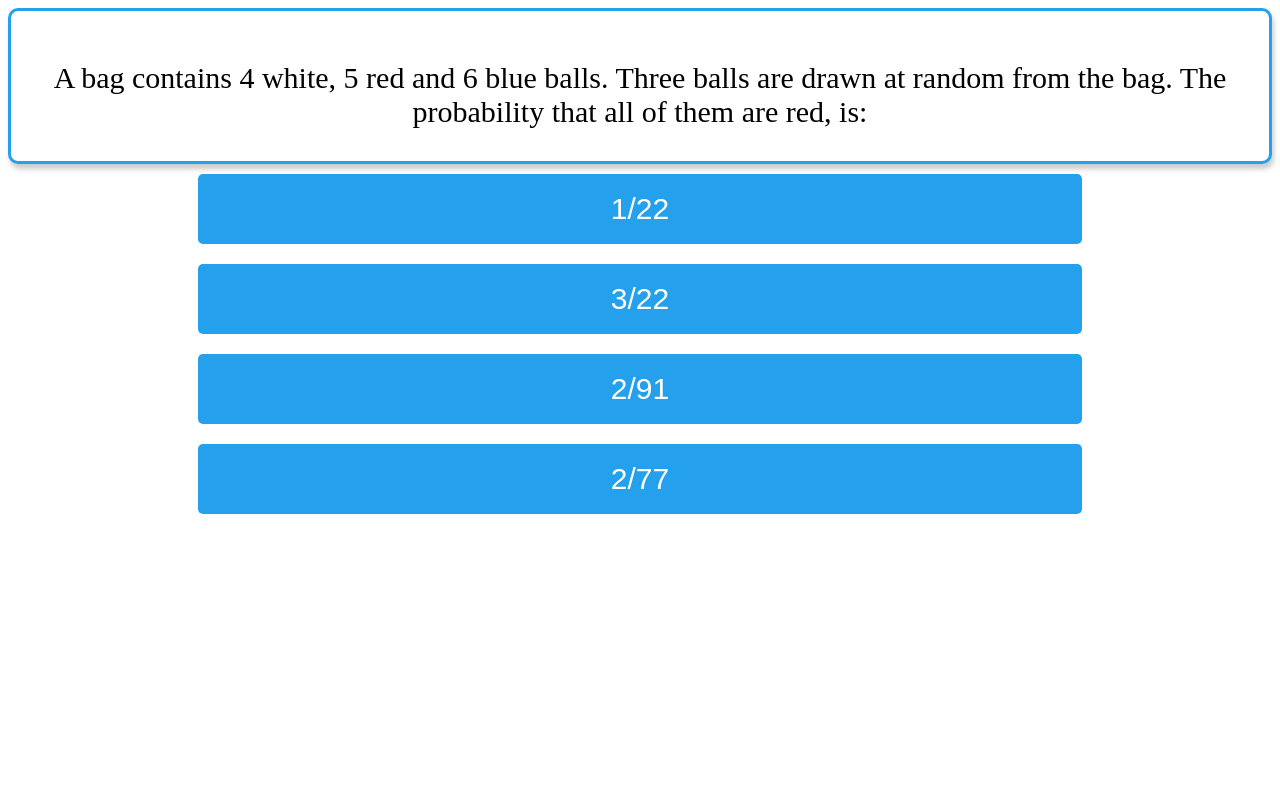
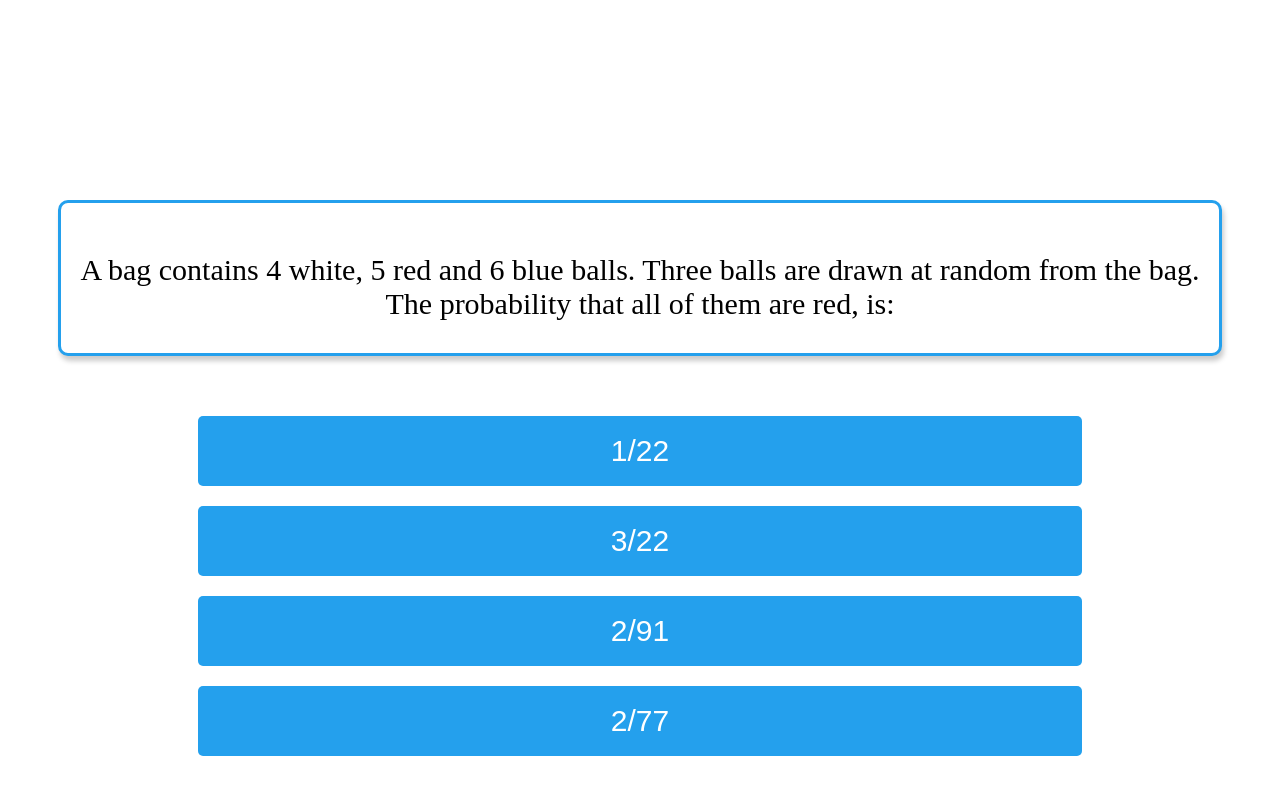
Before and after one commit to Prathmesh895/quizeAssignment, a plain HTML site: page Quize_Questions.html in a window 1280 px wide. Drawn offline with Linux system fonts and the light colour scheme.

Commit message:
Update Quize_Questions.css

```diff
--- a/Quize_Questions.css
+++ b/Quize_Questions.css
@@ -44,7 +44,7 @@ body{
     .question{
       width: auto;
       font-size: 30px;
-      margin: auto;
+      margin-top:200px ;
     }
 
 }
```
